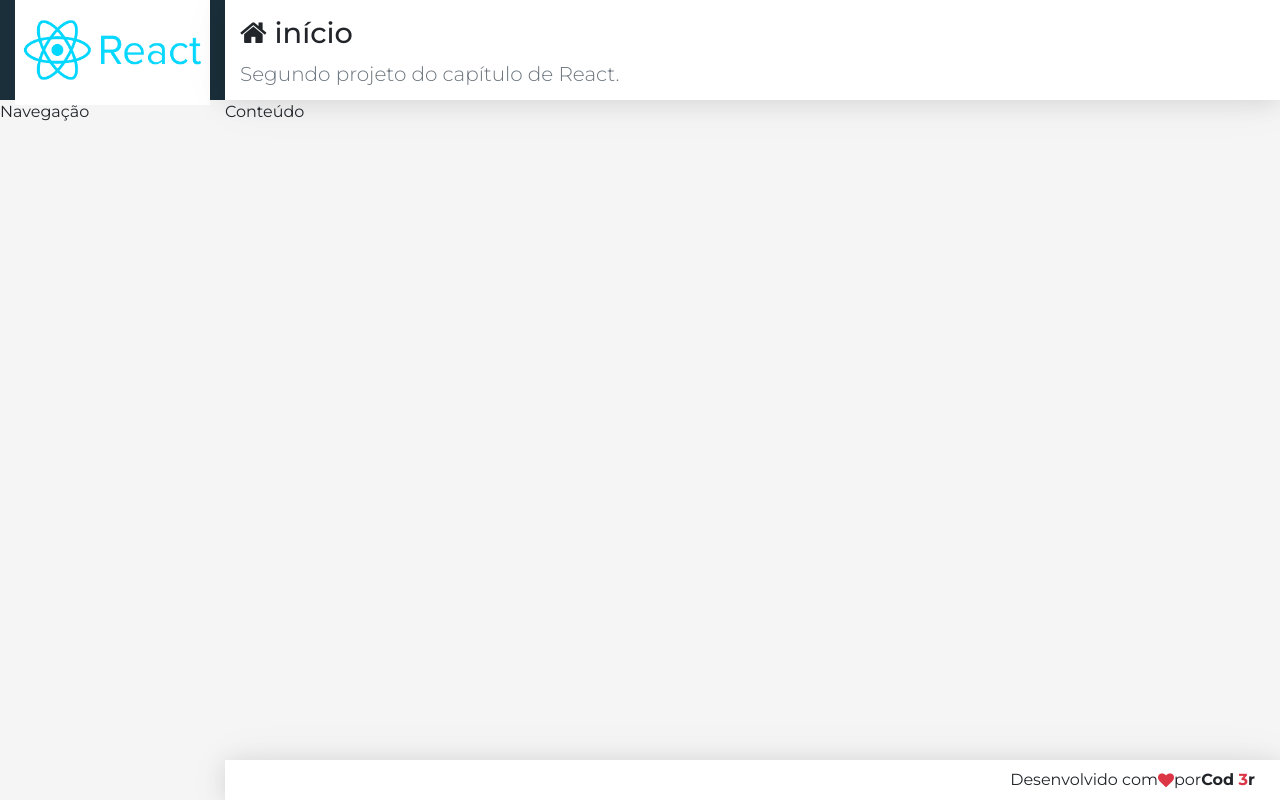
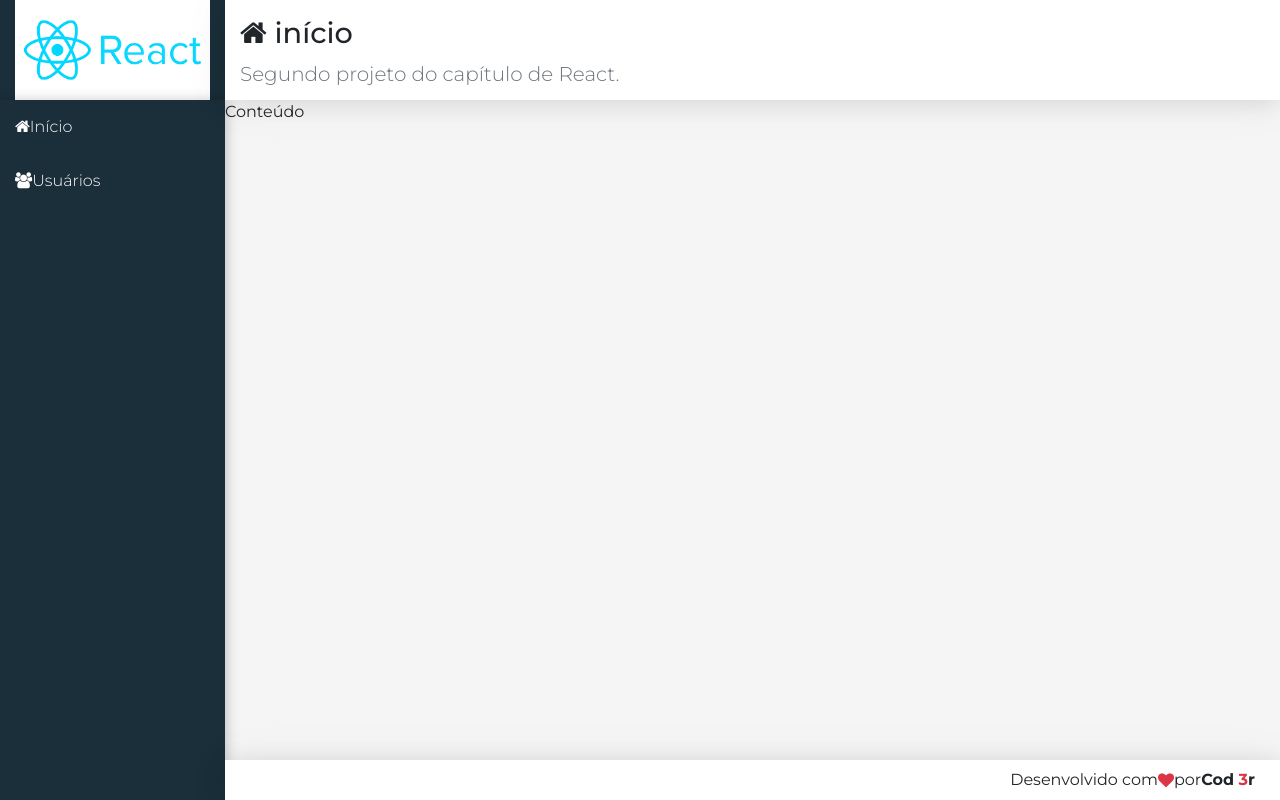
Before and after one commit to marcelobiao/basic-crud-react, a React (Create React App) app in the folder frontend/: page / in a window 1280 px wide. Built offline with nearby package versions, Linux system fonts and the light colour scheme.

Commit message:
Implementando component Nav

```diff
--- a/frontend/src/components/template/Nav.css
+++ b/frontend/src/components/template/Nav.css
@@ -0,0 +1,18 @@
+aside.menu-area{
+    background-color: var(--bg-dark);
+    box-shadow:
+        2px 0 10px 0 rgba(0,0,0,0.12),
+        2px 0 15px 0 rgba(0,0,0,0.09);
+}
+
+.menu a {
+    display: block;
+    text-decoration: none;
+    color: #fff;
+    font-weight: 300;
+    padding: 15px;
+}
+
+.menu a:hover {
+    background: linear-gradient(135deg, #07a7e3 0%, #32dac3 100%);
+}
--- a/frontend/src/components/template/Nav.jsx
+++ b/frontend/src/components/template/Nav.jsx
@@ -3,5 +3,12 @@
 
 export default props =>
     <aside className="menu-area">
-        Navegação
+        <nav className="menu">
+            <a href="#/">
+                <i className="fa fa-home"></i>Início
+            </a>
+            <a href="#/users">
+                <i className="fa fa-users"></i>Usuários
+            </a>
+        </nav>
     </aside>
```
